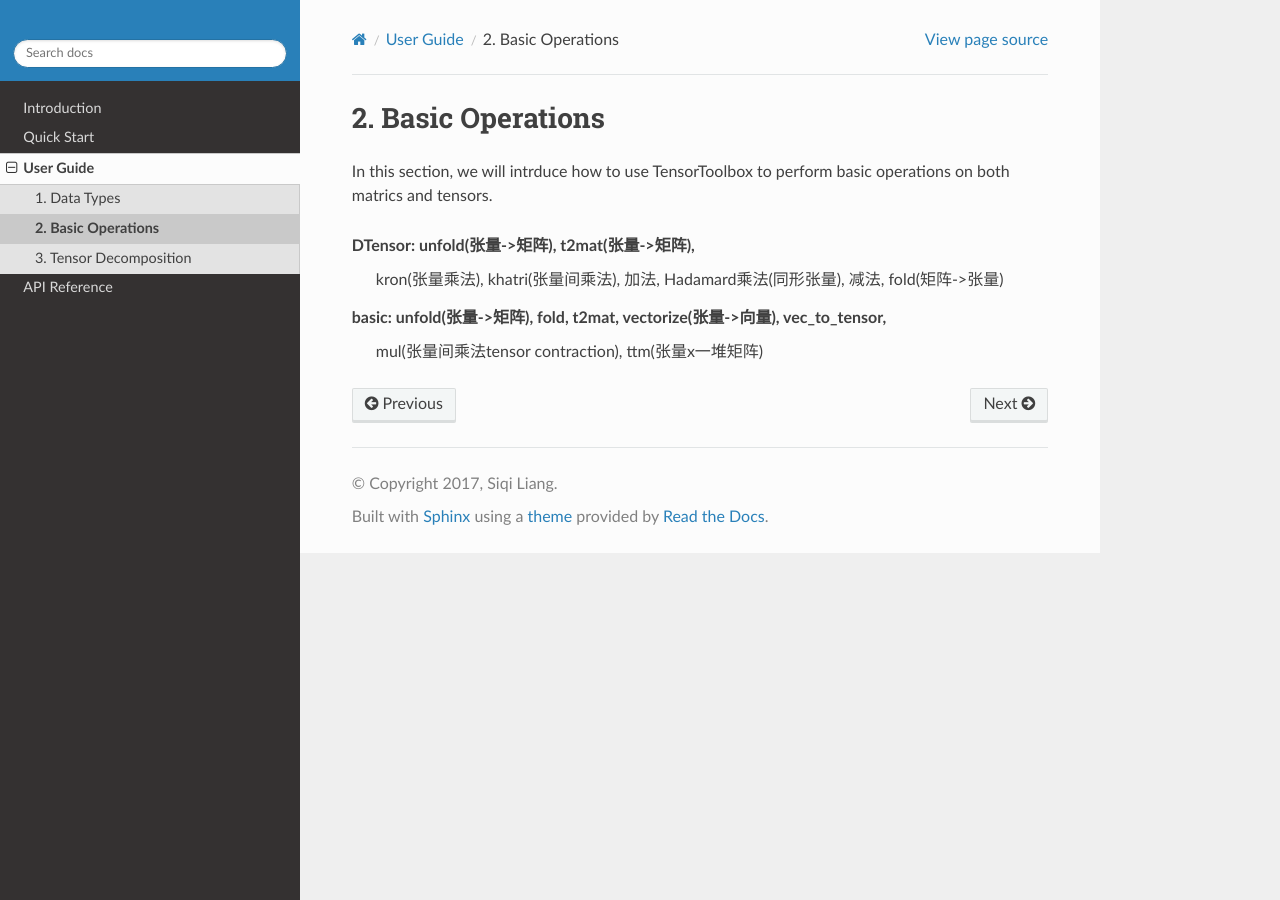
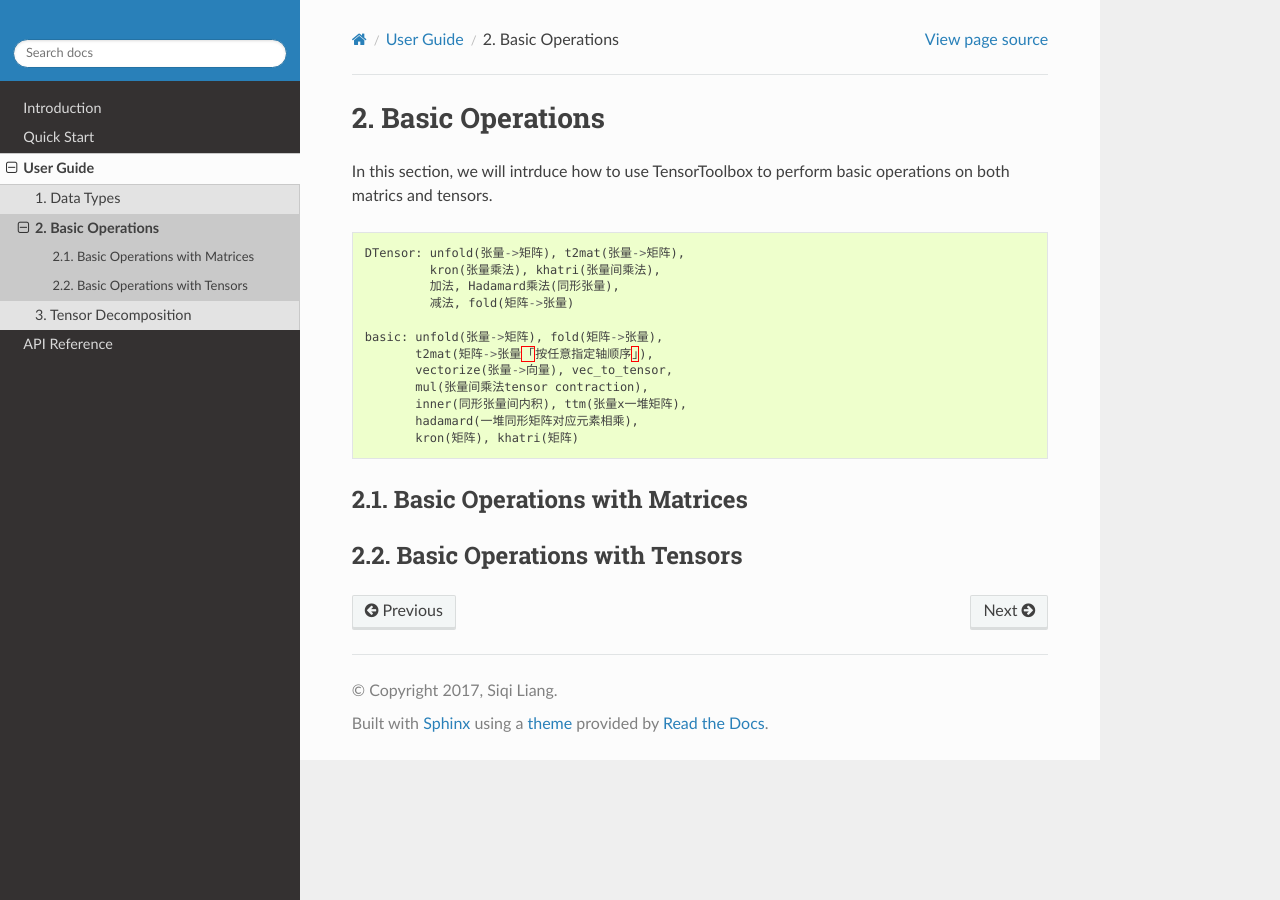
Before and after one commit to Large-Scale-Tensor-Decomposition/TensorD, a Sphinx documentation site: the page built from docs/source/guide_basic_ops.rst, in a window 1280 px wide. Built offline with Sphinx 7.4.7 and the Read the Docs theme 2.0.0, drawn with Linux system fonts in a browser that asks for light colours; pages that are not in the unit, such as notebooks, are missing from menus.

Commit message:
finish outline

```diff
--- a/docs/source/guide_basic_ops.rst
+++ b/docs/source/guide_basic_ops.rst
@@ -4,11 +4,27 @@ Basic Operations
 In this section, we will intrduce how to use TensorToolbox to perform basic operations on both matrics and tensors.
 
 
+.. code-block:: python
 
-DTensor: unfold(张量->矩阵), t2mat(张量->矩阵),
-         kron(张量乘法), khatri(张量间乘法),
-         加法, Hadamard乘法(同形张量),
-         减法, fold(矩阵->张量)
+   DTensor: unfold(张量->矩阵), t2mat(张量->矩阵),
+            kron(张量乘法), khatri(张量间乘法),
+            加法, Hadamard乘法(同形张量),
+            减法, fold(矩阵->张量)
 
-basic: unfold(张量->矩阵), fold, t2mat, vectorize(张量->向量), vec_to_tensor,
-       mul(张量间乘法tensor contraction), ttm(张量x一堆矩阵)
+   basic: unfold(张量->矩阵), fold(矩阵->张量),
+          t2mat(矩阵->张量「按任意指定轴顺序」),
+          vectorize(张量->向量), vec_to_tensor,
+          mul(张量间乘法tensor contraction),
+          inner(同形张量间内积), ttm(张量x一堆矩阵),
+          hadamard(一堆同形矩阵对应元素相乘),
+          kron(矩阵), khatri(矩阵)
+
+
+Basic Operations with Matrices
+------------------------------
+
+
+
+
+Basic Operations with Tensors
+-----------------------------
```
